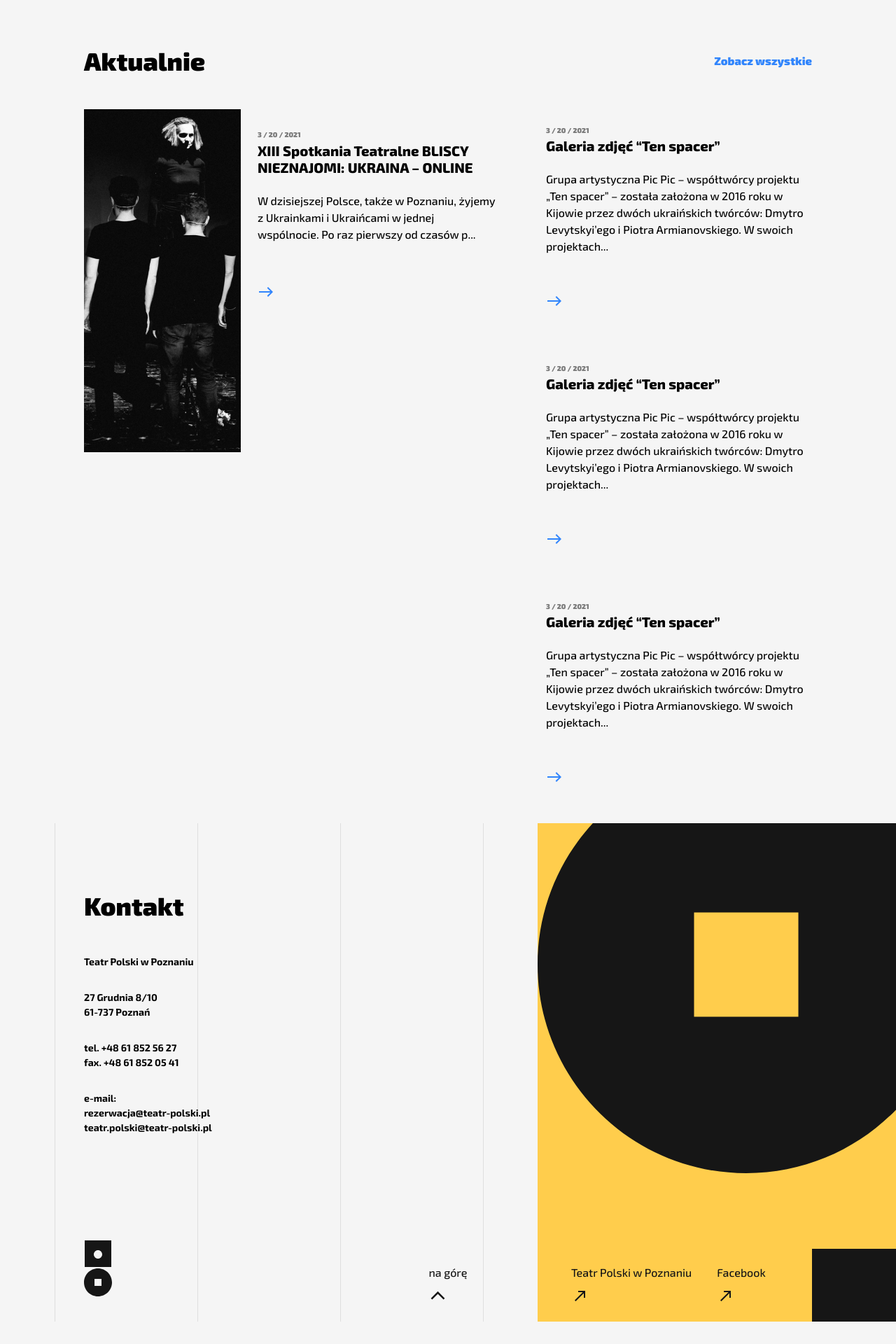
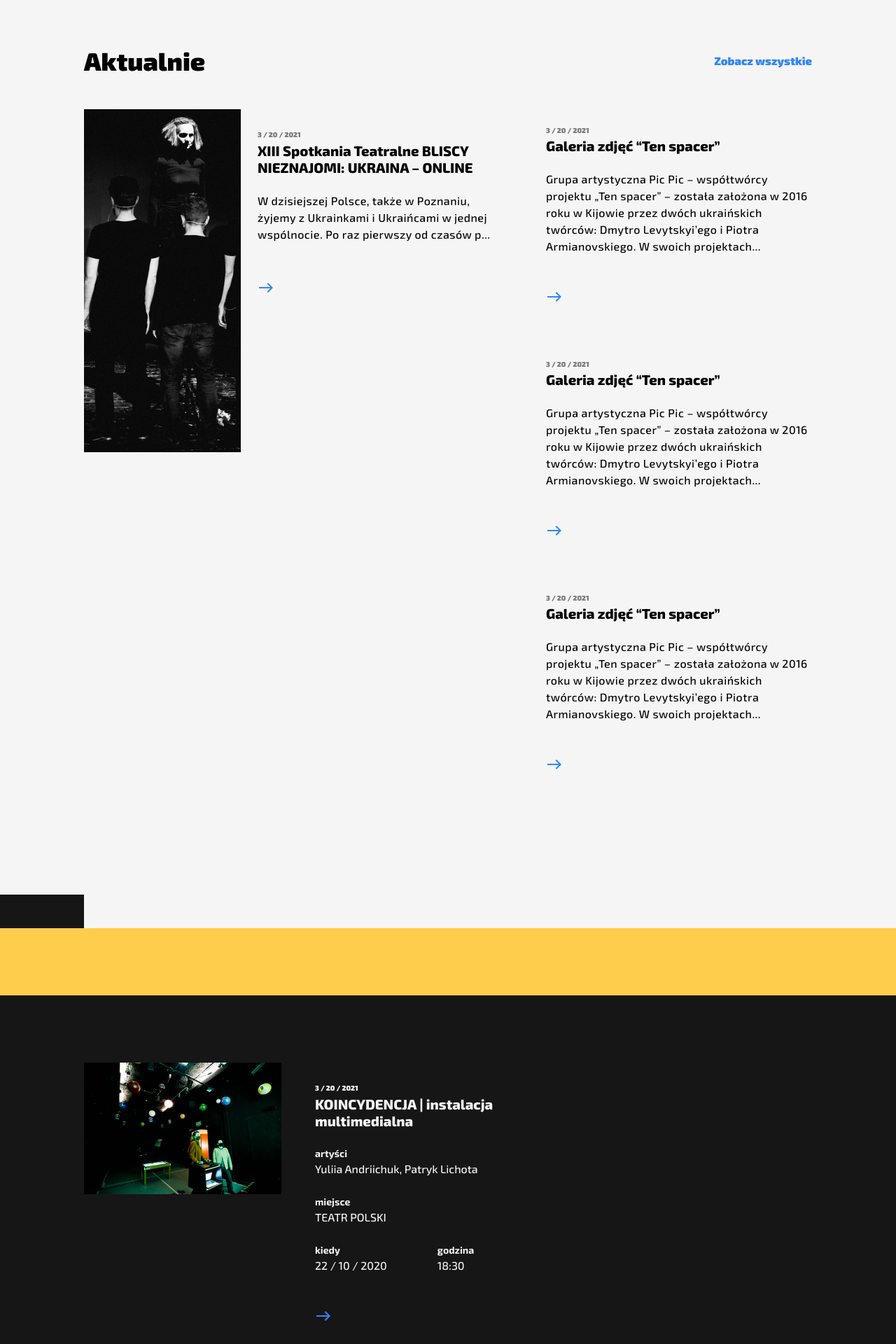
Before and after one commit to lt27037/teatr, a PHP site: page / in a window 1280 px wide. Shown: the part 831-2751 px from the top of the page at 70% size. Before the commit the page ends 2719 px from the top, so only its background shows below. Run offline with PHP 8.4, Linux system fonts and the light colour scheme.

Commit message:
create event section and secondery component

```diff
--- a/components/primaryArticle.php
+++ b/components/primaryArticle.php
@@ -3,7 +3,7 @@
   src="./images/artice-picture.png"
   alt="Zdjęcie z artykułu"
   class="primaryArticle__picture">
-  <div class="primaryArticle__container">
+  <section class="primaryArticle__container">
     <span class="primaryArticle__date">3 / 20 / 2021</span>
     <h3 class="primaryArticle__title">XIII Spotkania Teatralne BLISCY NIEZNAJOMI: UKRAINA – ONLINE</h3>
     <p class="primaryArticle__fragment">
@@ -12,5 +12,5 @@
     <button class="primaryArticle__button" title="Zobacz więcej">
       Zobacz więcej
     </button>
-  </div>
+  </section>
 </article>
--- /dev/null
+++ b/components/secondaryEvent.php
@@ -0,0 +1,32 @@
+<article class="secondaryEvent">
+  <img
+  src="./images/event-picture.png"
+  alt="Zdjęcie eventu"
+  class="secondaryEvent__picture">
+  <section class="secondaryEvent__container">
+    <span class="secondaryEvent__date">3 / 20 / 2021</span>
+    <h3 class="secondaryEvent__title">KOINCYDENCJA | instalacja
+    multimedialna</h3>
+    <div class="secondaryEvent__info">
+      <span class="secondaryEvent__info__title">artyści</span>
+      <span class="secondaryEvent__info__content">Yuliia Andriichuk, Patryk Lichota</span>
+    </div>
+    <div class="secondaryEvent__info">
+      <span class="secondaryEvent__info__title">miejsce</span>
+      <span class="secondaryEvent__info__content">TEATR POLSKI</span>
+    </div>
+    <div class="secondaryEvent__wrapper">
+      <div class="secondaryEvent__info">
+        <span class="secondaryEvent__info__title">kiedy</span>
+        <span class="secondaryEvent__info__content">22 / 10 / 2020</span>
+      </div>
+      <div class="secondaryEvent__info">
+        <span class="secondaryEvent__info__title">godzina</span>
+        <span class="secondaryEvent__info__content">18:30</span>
+      </div>
+    </div>
+    <button class="secondaryEvent__button" title="Zobacz więcej">
+      Zobacz więcej
+    </button>
+  </section>
+</article>
--- a/index.php
+++ b/index.php
@@ -30,6 +30,9 @@
         </div>
       </div>
     </section>
+    <section class="programSection">
+      <?php @include './components/secondaryEvent.php' ?>
+    </section>
   </main>
   <?php @include './components/footer.php' ?>
 </body>
--- a/styles/components/_primaryArticle.scss
+++ b/styles/components/_primaryArticle.scss
@@ -24,7 +24,8 @@
     font-weight: 500;
     font-size: 16px;
     line-height: 24px;
-    margin-bottom: 54px;
+    margin-bottom: 48px;
+    letter-spacing: 0.5px;
   }
   &__button{
     width: 24px;
--- /dev/null
+++ b/styles/components/_secondaryEvent.scss
@@ -0,0 +1,52 @@
+@import '../variables';
+@import '../components/primaryArticle';
+
+.secondaryEvent{
+  width: 608px;
+  height: 418px;
+  display: grid;
+  grid-template-columns: repeat(2, 1fr);
+  column-gap: 24px;
+  column-gap: 24px;
+  &__picture{
+    width: 282px;
+    height: 188px;
+  }
+  &__container{
+    @extend .primaryArticle__container;
+  }
+  &__date{
+    @extend .primaryArticle__date;
+    color: $lightFont-100;
+  }
+  &__title{
+    @extend .primaryArticle__title;
+    margin-bottom: 12px;
+  }
+  &__info{
+    @include elementFlex(column, flex-start, flex-start);
+    padding: 12px 0;
+    &__title{
+      font-size: 14px;
+      font-weight: 700;
+      line-height: 21px;
+      color: $lightFont-100;
+    }
+    &__content{
+      font-size: 16px;
+      font-weight: 500;
+      line-height: 24px;
+      color: $lightFont-100;
+    }
+  }
+  &__wrapper{
+    @include elementFlex(row, flex-start, center);
+    .secondaryEvent__info:nth-of-type(2){
+      margin-left: 72px;
+    }
+  }
+  &__button{
+    @extend .primaryArticle__button;
+    margin-top: 36px;
+  }
+}
--- a/styles/homePage.css
+++ b/styles/homePage.css
@@ -128,7 +128,7 @@
           align-items: center;
   width: 100%;
   min-height: 100vh;
-  padding: 0 120px;
+  padding: 96px 120px 120px 120px;
 }
 
 .container .newsSection__header {
@@ -146,7 +146,7 @@
       -ms-flex-align: center;
           align-items: center;
   width: 100%;
-  padding: 96px 0 48px 0;
+  padding: 0 0 48px 0;
 }
 
 .container .newsSection__title {
@@ -197,4 +197,38 @@
   -ms-grid-column: 2;
   grid-column: 2;
 }
+
+.container .programSection {
+  width: 100%;
+  min-height: 100vh;
+  padding: 96px 120px 120px 120px;
+  background-color: #161616;
+  margin-top: 144px;
+  position: relative;
+  color: #F5F5F5;
+}
+
+.container .programSection::after {
+  content: '';
+  width: 100%;
+  height: 96px;
+  position: absolute;
+  background: #FFCD4C;
+  top: 0;
+  left: 0;
+  -webkit-transform: translateY(-100%);
+          transform: translateY(-100%);
+}
+
+.container .programSection::before {
+  content: '';
+  width: 120px;
+  height: 48px;
+  position: absolute;
+  top: -96px;
+  left: 0;
+  background: #161616;
+  -webkit-transform: translateY(-100%);
+          transform: translateY(-100%);
+}
 /*# sourceMappingURL=homePage.css.map */
--- a/styles/homePage.scss
+++ b/styles/homePage.scss
@@ -81,11 +81,11 @@
     @include elementFlex(column, flex-start, center);
     width: 100%;
     min-height: 100vh;
-    padding: 0 120px;
+    padding: 96px 120px 120px 120px;
     &__header{
       @include elementFlex(row, space-between, center);
       width: 100%;
-      padding: 96px 0 48px 0;
+      padding: 0 0 48px 0;
     }
     &__title{
       font-size: 36px;
@@ -117,4 +117,33 @@
 
     }
   }
+  .programSection{
+    width: 100%;
+    min-height: 100vh;
+    padding: 96px 120px 120px 120px;
+    background-color: $darkBgc-100;
+    margin-top: 144px;
+    position: relative;
+    color: $lightFont-100;
+    &::after{
+      content: '';
+      width: 100%;
+      height: 96px;
+      position: absolute;
+      background: $mainYellow;
+      top: 0;
+      left: 0;
+      transform: translateY(-100%);
+    }
+    &::before{
+      content: '';
+      width: 120px;
+      height: 48px;
+      position: absolute;
+      top: -96px;
+      left: 0;
+      background: $darkBgc-100;
+      transform: translateY(-100%);
+    }
+  }
 }
--- a/styles/index.css
+++ b/styles/index.css
@@ -456,7 +456,7 @@
   width: 224px;
 }
 
-.primaryArticle__container {
+.primaryArticle__container, .secondaryEvent__container {
   -webkit-box-flex: 1;
       -ms-flex-positive: 1;
           flex-grow: 1;
@@ -464,13 +464,13 @@
   padding: 24px 0 0 24px;
 }
 
-.primaryArticle__date, .secondaryArticle__date {
+.primaryArticle__date, .secondaryArticle__date, .secondaryEvent__date {
   font-size: 10px;
   font-weight: 900;
   color: #7A7A7A;
 }
 
-.primaryArticle__title, .secondaryArticle__title {
+.primaryArticle__title, .secondaryArticle__title, .secondaryEvent__title {
   font-weight: 800;
   font-size: 20px;
   margin: 4px 0 24px 0;
@@ -480,10 +480,11 @@
   font-weight: 500;
   font-size: 16px;
   line-height: 24px;
-  margin-bottom: 54px;
+  margin-bottom: 48px;
+  letter-spacing: 0.5px;
 }
 
-.primaryArticle__button, .secondaryArticle__button {
+.primaryArticle__button, .secondaryArticle__button, .secondaryEvent__button {
   width: 24px;
   height: 24px;
   background-color: transparent;
@@ -516,7 +517,7 @@
   width: 224px;
 }
 
-.primaryArticle__container {
+.primaryArticle__container, .secondaryEvent__container {
   -webkit-box-flex: 1;
       -ms-flex-positive: 1;
           flex-grow: 1;
@@ -524,13 +525,13 @@
   padding: 24px 0 0 24px;
 }
 
-.primaryArticle__date, .secondaryArticle__date {
+.primaryArticle__date, .secondaryArticle__date, .secondaryEvent__date {
   font-size: 10px;
   font-weight: 900;
   color: #7A7A7A;
 }
 
-.primaryArticle__title, .secondaryArticle__title {
+.primaryArticle__title, .secondaryArticle__title, .secondaryEvent__title {
   font-weight: 800;
   font-size: 20px;
   margin: 4px 0 24px 0;
@@ -540,10 +541,11 @@
   font-weight: 500;
   font-size: 16px;
   line-height: 24px;
-  margin-bottom: 54px;
+  margin-bottom: 48px;
+  letter-spacing: 0.5px;
 }
 
-.primaryArticle__button, .secondaryArticle__button {
+.primaryArticle__button, .secondaryArticle__button, .secondaryEvent__button {
   width: 24px;
   height: 24px;
   background-color: transparent;
@@ -573,6 +575,147 @@
   margin: 24px 0 54px 0;
 }
 
+.primaryArticle {
+  display: -webkit-box;
+  display: -ms-flexbox;
+  display: flex;
+  -webkit-box-orient: horizontal;
+  -webkit-box-direction: normal;
+      -ms-flex-direction: row;
+          flex-direction: row;
+  -webkit-box-pack: stretch;
+      -ms-flex-pack: stretch;
+          justify-content: stretch;
+  -webkit-box-align: start;
+      -ms-flex-align: start;
+          align-items: flex-start;
+}
+
+.primaryArticle__picture {
+  width: 224px;
+}
+
+.primaryArticle__container, .secondaryEvent__container {
+  -webkit-box-flex: 1;
+      -ms-flex-positive: 1;
+          flex-grow: 1;
+  width: 364px;
+  padding: 24px 0 0 24px;
+}
+
+.primaryArticle__date, .secondaryArticle__date, .secondaryEvent__date {
+  font-size: 10px;
+  font-weight: 900;
+  color: #7A7A7A;
+}
+
+.primaryArticle__title, .secondaryArticle__title, .secondaryEvent__title {
+  font-weight: 800;
+  font-size: 20px;
+  margin: 4px 0 24px 0;
+}
+
+.primaryArticle__fragment, .secondaryArticle__fragment {
+  font-weight: 500;
+  font-size: 16px;
+  line-height: 24px;
+  margin-bottom: 48px;
+  letter-spacing: 0.5px;
+}
+
+.primaryArticle__button, .secondaryArticle__button, .secondaryEvent__button {
+  width: 24px;
+  height: 24px;
+  background-color: transparent;
+  border: none;
+  font-size: 0px;
+  color: transpatent;
+  background-image: url("../images/blue-right-arrow.svg");
+  background-repeat: no-repeat;
+  background-position: center;
+  cursor: pointer;
+}
+
+.secondaryEvent {
+  width: 608px;
+  height: 418px;
+  display: -ms-grid;
+  display: grid;
+  -ms-grid-columns: (1fr)[2];
+      grid-template-columns: repeat(2, 1fr);
+  -webkit-column-gap: 24px;
+          column-gap: 24px;
+  column-gap: 24px;
+}
+
+.secondaryEvent__picture {
+  width: 282px;
+  height: 188px;
+}
+
+.secondaryEvent__date {
+  color: #F5F5F5;
+}
+
+.secondaryEvent__title {
+  margin-bottom: 12px;
+}
+
+.secondaryEvent__info {
+  display: -webkit-box;
+  display: -ms-flexbox;
+  display: flex;
+  -webkit-box-orient: vertical;
+  -webkit-box-direction: normal;
+      -ms-flex-direction: column;
+          flex-direction: column;
+  -webkit-box-pack: start;
+      -ms-flex-pack: start;
+          justify-content: flex-start;
+  -webkit-box-align: start;
+      -ms-flex-align: start;
+          align-items: flex-start;
+  padding: 12px 0;
+}
+
+.secondaryEvent__info__title {
+  font-size: 14px;
+  font-weight: 700;
+  line-height: 21px;
+  color: #F5F5F5;
+}
+
+.secondaryEvent__info__content {
+  font-size: 16px;
+  font-weight: 500;
+  line-height: 24px;
+  color: #F5F5F5;
+}
+
+.secondaryEvent__wrapper {
+  display: -webkit-box;
+  display: -ms-flexbox;
+  display: flex;
+  -webkit-box-orient: horizontal;
+  -webkit-box-direction: normal;
+      -ms-flex-direction: row;
+          flex-direction: row;
+  -webkit-box-pack: start;
+      -ms-flex-pack: start;
+          justify-content: flex-start;
+  -webkit-box-align: center;
+      -ms-flex-align: center;
+          align-items: center;
+}
+
+.secondaryEvent__wrapper .secondaryEvent__info:nth-of-type(2) {
+  margin-left: 72px;
+}
+
+.secondaryEvent__button {
+  margin-top: 36px;
+}
+
 body {
   display: -ms-grid;
   display: grid;
--- a/styles/index.scss
+++ b/styles/index.scss
@@ -5,6 +5,7 @@
 @import './components/buttons';
 @import './components/primaryArticle';
 @import './components/secondaryArticle';
+@import './components/secondaryEvent';
 
 body{
   display: grid;
```
Also changed, not shown: images/event-picture.png (added), 2 other files.
